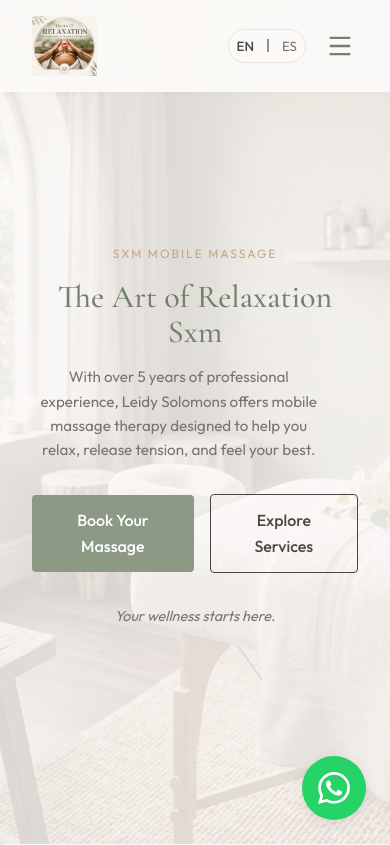
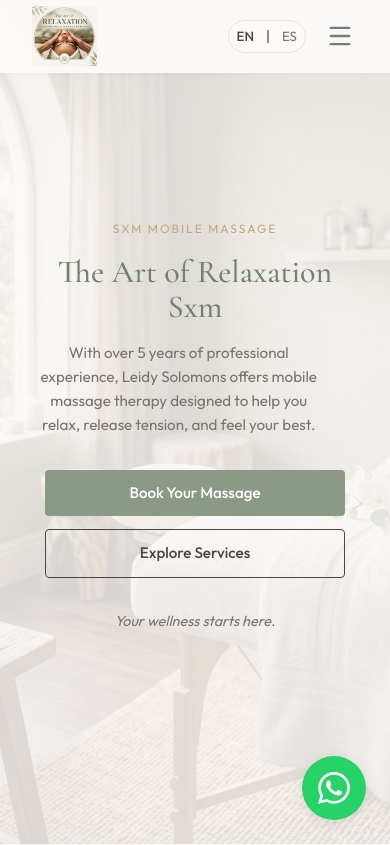
Before and after one commit to alexanderst2005-lab/masajes, a React (Vite) app: page / in a window 390 px wide. Shown: the top 845 px of the page. Built offline with nearby package versions, Linux system fonts and the light colour scheme.

Commit message:
Update mobile header and stack hero buttons

```diff
--- a/src/index.css
+++ b/src/index.css
@@ -971,6 +971,11 @@ footer {
 }
 
 @media (max-width: 768px) {
+  header {
+    position: absolute;
+    padding: 0.4rem 0;
+  }
+
   .nav-links, .header-cta, .desktop-lang {
     display: none;
   }
@@ -1036,8 +1041,20 @@ footer {
 
 
   .hero {
-    padding-top: 120px;
+    padding-top: 100px;
     justify-content: center;
+  }
+  .hero-buttons {
+    flex-direction: column;
+    gap: 0.8rem;
+    width: 100%;
+    max-width: 300px;
+    margin: 0 auto 2rem auto;
+  }
+  .hero-buttons .btn {
+    width: 100%;
+    padding: 0.7rem 1rem;
+    font-size: 0.95rem;
   }
   .areas-grid {
     grid-template-columns: repeat(3, 1fr);
```
